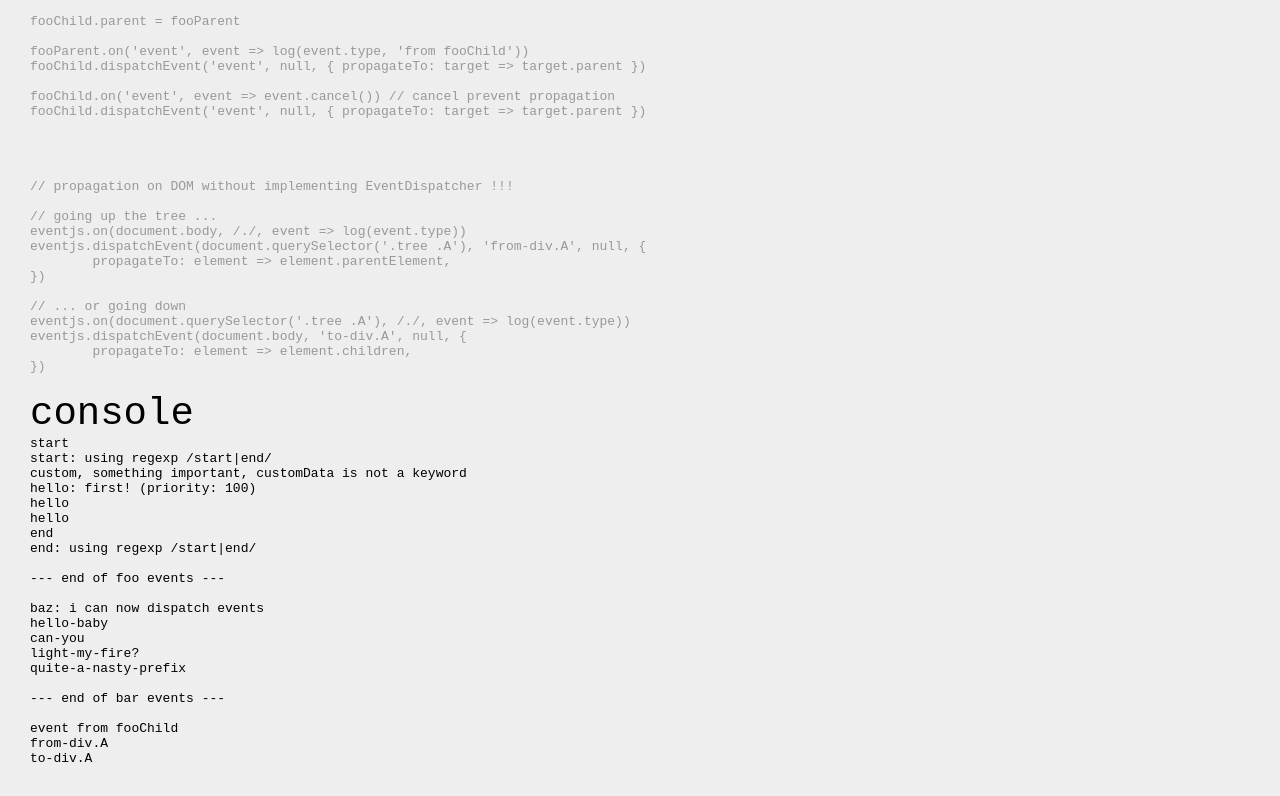
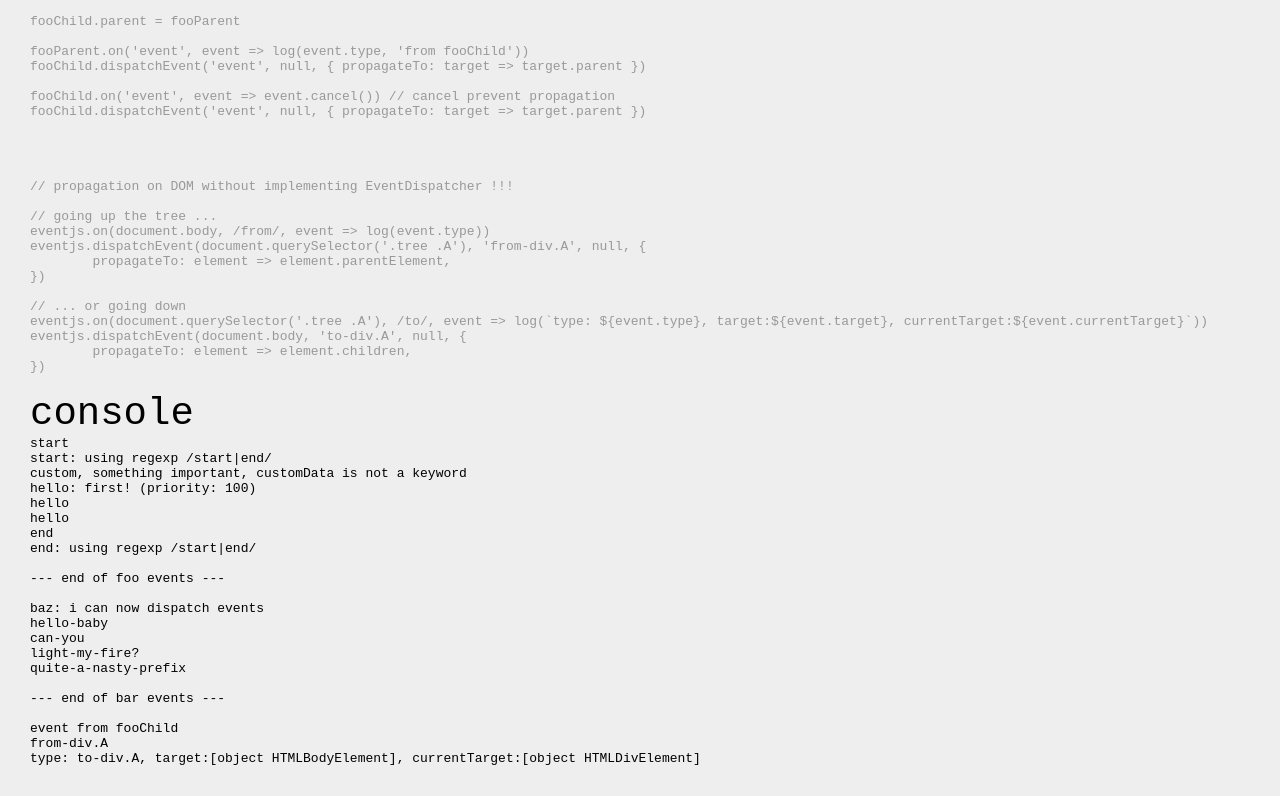
Before and after one commit to jniac/js-utils, a website: page test/event.html in a window 1280 px wide. Shown: the part 1275-2071 px from the top of the page. Drawn offline with Linux system fonts and the light colour scheme.

Commit message:
fix iteration on propagateTo, create isIterable

```diff
--- a/src/event.js
+++ b/src/event.js
@@ -2,6 +2,12 @@
 // js-utils
 // event.js
 // https://github.com/jniac/js-utils
+
+function isIterable(obj) {
+
+	return obj && typeof obj[Symbol.iterator] === 'function'
+
+}
 
 export class Event {
 
@@ -163,7 +169,7 @@ const Prototype = {
 
 			let targets = event.options.propagateTo(event.currentTarget) || []
 
-			if (!(targets instanceof Array))
+			if (!isIterable(targets))
 				targets = [targets]
 
 			for (let target of targets) {
--- a/test/event.html
+++ b/test/event.html
@@ -183,13 +183,13 @@ fooChild.dispatchEvent('event', null, { propagateTo: target => target.parent })
 // propagation on DOM without implementing EventDispatcher !!!
 
 // going up the tree ...
-eventjs.on(document.body, /./, event => log(event.type))
+eventjs.on(document.body, /from/, event => log(event.type))
 eventjs.dispatchEvent(document.querySelector('.tree .A'), 'from-div.A', null, {
 	propagateTo: element => element.parentElement,
 })
 
 // ... or going down
-eventjs.on(document.querySelector('.tree .A'), /./, event => log(event.type))
+eventjs.on(document.querySelector('.tree .A'), /to/, event => log(`type: ${event.type}, target:${event.target}, currentTarget:${event.currentTarget}`))
 eventjs.dispatchEvent(document.body, 'to-div.A', null, {
 	propagateTo: element => element.children,
 })
```
